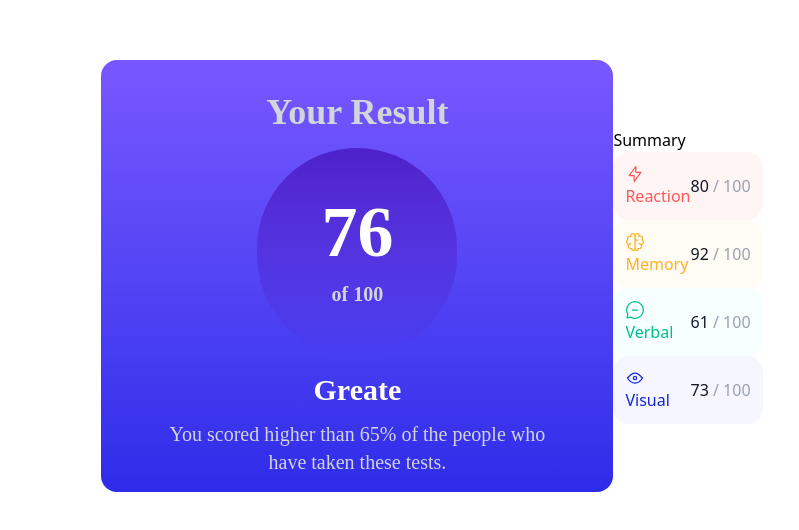
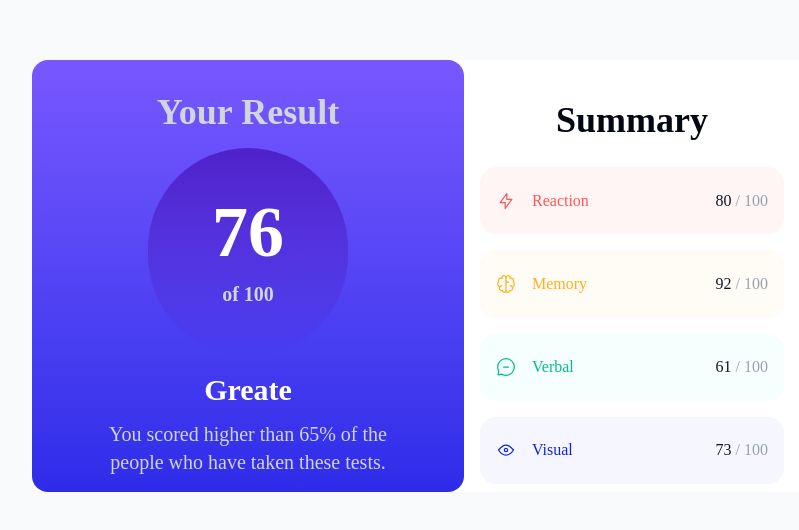
Before and after one commit to Farzane2630/FM-result-score-card, a React (Vite) app: page / in a window 1280 px wide. Shown: the part 124-654 px from the top of the page, without its empty margins (208-1007 px from the left). Built offline with nearby package versions, Linux system fonts and the light colour scheme.

Commit message:
fix: styling

```diff
--- a/index.html
+++ b/index.html
@@ -11,8 +11,7 @@
     <title>results summary</title>
   </head>
   <body>
-    <section aria-label="result-section" id="result_container" className="bg-[#2e2be9] font-hanken rounded-2xl p-3">
-    <div id="root"></div>
+    <div id="root" class="flex justify-center h-full items-center bg-gray-50"></div>
     <script type="module" src="/src/main.tsx"></script>
   </body>
 </html>
--- a/src/App.tsx
+++ b/src/App.tsx
@@ -3,7 +3,7 @@ import Summary from "./components/Summary";
 
 function App() {
   return (
-    <main className="w-screen h-screen flex sm:justify-center justify-start items-center flex-col sm:flex-row -mt-4 sm:mt-auto">
+    <main className="w-full md:w-200 sm:h-fit h-full grid grid-cols-1 sm:grid-cols-2 justify-center items-center -mt-4 sm:mt-0">
       <Result />
       <Summary />
     </main>
--- a/src/components/Result.tsx
+++ b/src/components/Result.tsx
@@ -2,7 +2,7 @@ const Result = () => {
   return (
     <section
       aria-labelledby="result"
-      className="bg-linear-to-b from-[hsl(252,100%,67%)] to-[hsl(241,81%,54%)] font-hanken rounded-2xl p-4 w-full sm:w-[40%] grid gap-4 justify-items-center pt-8 sm:pt-auto"
+      className="relative z-10 -mb-8 sm:mb-0 sm:-mr-8 box-border bg-linear-to-b from-[hsl(252,100%,67%)] to-[hsl(241,81%,54%)] font-hanken rounded-2xl p-4 grid gap-4 justify-items-center pt-8 sm:pt-auto"
     >
       <p
         id="result"
--- a/src/components/Score.tsx
+++ b/src/components/Score.tsx
@@ -2,8 +2,8 @@ import type { ScoreCardProps } from "./types/ui";
 
 function ScoreCard({ icon, title, score, backgroundColor, color }: ScoreCardProps) {
   return (
-    <div style={{backgroundColor}} className="score__container p-3 flex justify-between items-center rounded-2xl">
-      <div>
+    <div style={{backgroundColor}} className="score__container p-4 w-full flex justify-between items-center rounded-2xl">
+      <div className="flex justify-start items-center gap-4">
         {icon}
         <p style={{color}} className="score__card__title">{title}</p>
       </div>
--- a/src/components/Summary.tsx
+++ b/src/components/Summary.tsx
@@ -119,8 +119,8 @@ const scores: ScoreCardProps[] = [
 
 const Summary = () => {
   return (
-    <section aria-labelledby="summary" className="summary__card">
-      <h1 id="summary">Summary</h1>
+    <section aria-labelledby="summary" className="summary__card h-full bg-white font-hanken rounded-2xl py-2 px-4 sm:px-12 grid gap-4 justify-items-center pt-10 sm:pt-auto">
+      <h1 id="summary" className="text-gray-950 font-bold text-4xl">Summary</h1>
       {scores.map((score) => (
         <ScoreCard key={crypto.randomUUID()} {...score} />
       ))}
```
